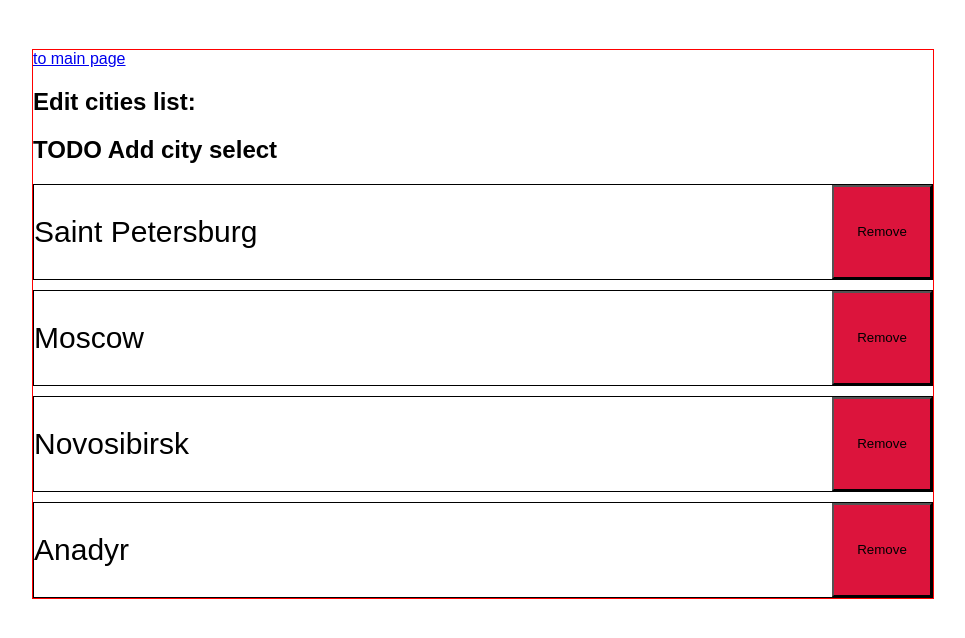
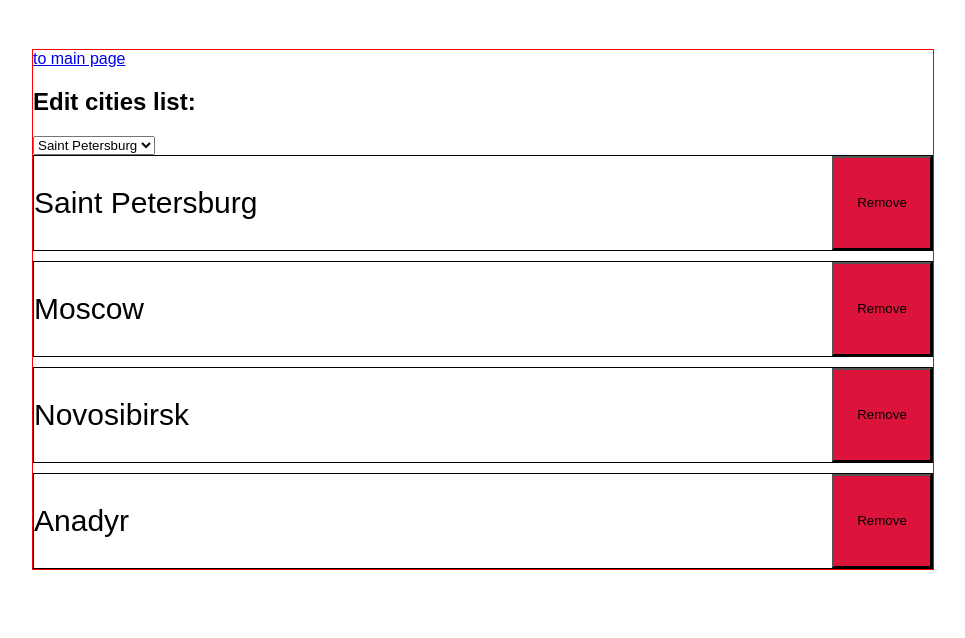
Before and after one commit to EugeneAlexeenko/weather, a React (Create React App) app: page /#/cities in a window 1280 px wide. Shown: the top 638 px of the page, without its empty margins (157-1122 px from the left). Built offline with nearby package versions, Linux system fonts and the light colour scheme.

Commit message:
add AddCity component

```diff
--- a/src/components/AddCity.jsx
+++ b/src/components/AddCity.jsx
@@ -3,28 +3,45 @@ import { connect } from 'react-redux';
 
 class AddCity extends Component {
   render() {
+    const { cities } = this.props;
+    console.log(cities);
+    const options = cities.map( (city) => (
+      <option
+        key={city}
+        value={city}
+      >
+        {city}
+      </option>
+    ));
+
     return (
       <div>
-        <h2>TODO Add city select</h2>
+        <select onChange={this.handleChange}>
+          {options}
+        </select>
       </div>
     );
+  }
+
+  handleChange = (event) => {
+    const cityToAdd = event.target.value;
+    this.props.addCity(cityToAdd);
   }
 }
 
 const mapStateToProps = (state) => ({
   cities: state.cities,
-  displayedCities: state.displayedCities
 });
 
-// const mapDispatchToProps = (dispatch) => {
-//   return {
-//     removeWidget: (city) => {
-//       dispatch({
-//         type: 'REMOVE_WIDGET',
-//         payload: city
-//       });
-//     }
-//   }
-// };
+const mapDispatchToProps = (dispatch) => {
+  return {
+    addCity: (city) => {
+      dispatch({
+        type: 'ADD_CITY',
+        payload: city
+      });
+    }
+  }
+};
 
-export default connect(mapStateToProps)(AddCity);
+export default connect(mapStateToProps, mapDispatchToProps)(AddCity);
--- a/src/components/Main.jsx
+++ b/src/components/Main.jsx
@@ -1,6 +1,7 @@
 import React, { Component } from 'react';
 import { connect } from 'react-redux';
 import { Link } from 'react-router-dom';
+import AddCity from './AddCity';
 import WeatherPreview from './WeatherPreview';
 import './Main.css';
 
@@ -17,7 +18,7 @@ class Main extends Component {
           <Link to="/cities">Edit cities list</Link>
         </div>
         <h2>Main page</h2>
-        <p>select: Add weather widget</p>
+        <AddCity />
         <div className="main__previews-container">
           {widgets}
         </div>
```
